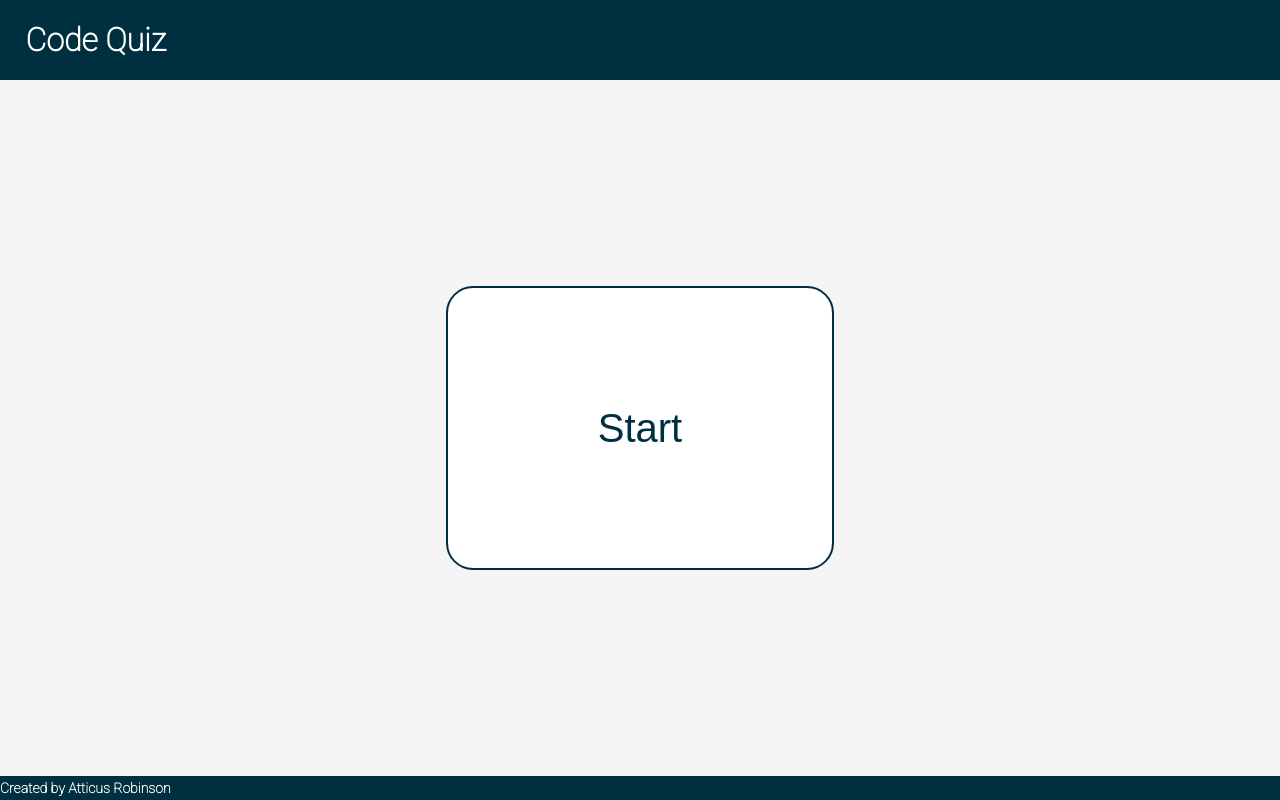
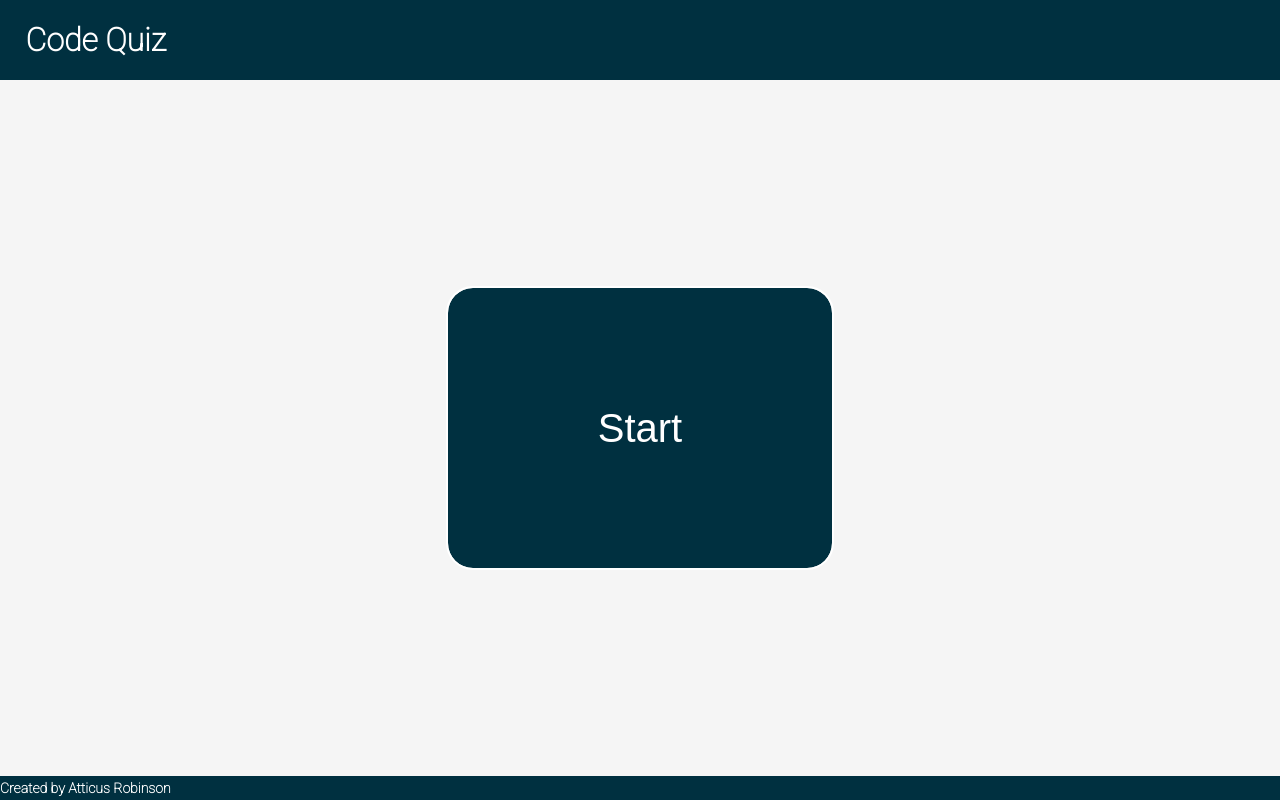
Before and after one commit to Atticus-Robinson/code-quiz, a plain HTML site: page index.html in a window 1280 px wide. Drawn offline with Linux system fonts and the light colour scheme.

Commit message:
changed start button

```diff
--- a/assets/css/style.css
+++ b/assets/css/style.css
@@ -86,13 +86,14 @@ footer {
 .start-button {
     width: 50%;
     height: 50%;
-    background-color: white;
+    background-color: var(--blue);
     color: var(--blue);
     align-content: center;
     border-radius: 25px;
     border-style: none;
-    outline: 2px solid var(--blue);
+    outline: 2px solid white;
     font-size: 2.5rem;
+    color: white;
 }
 
 .list-item, .answer-button {
```
